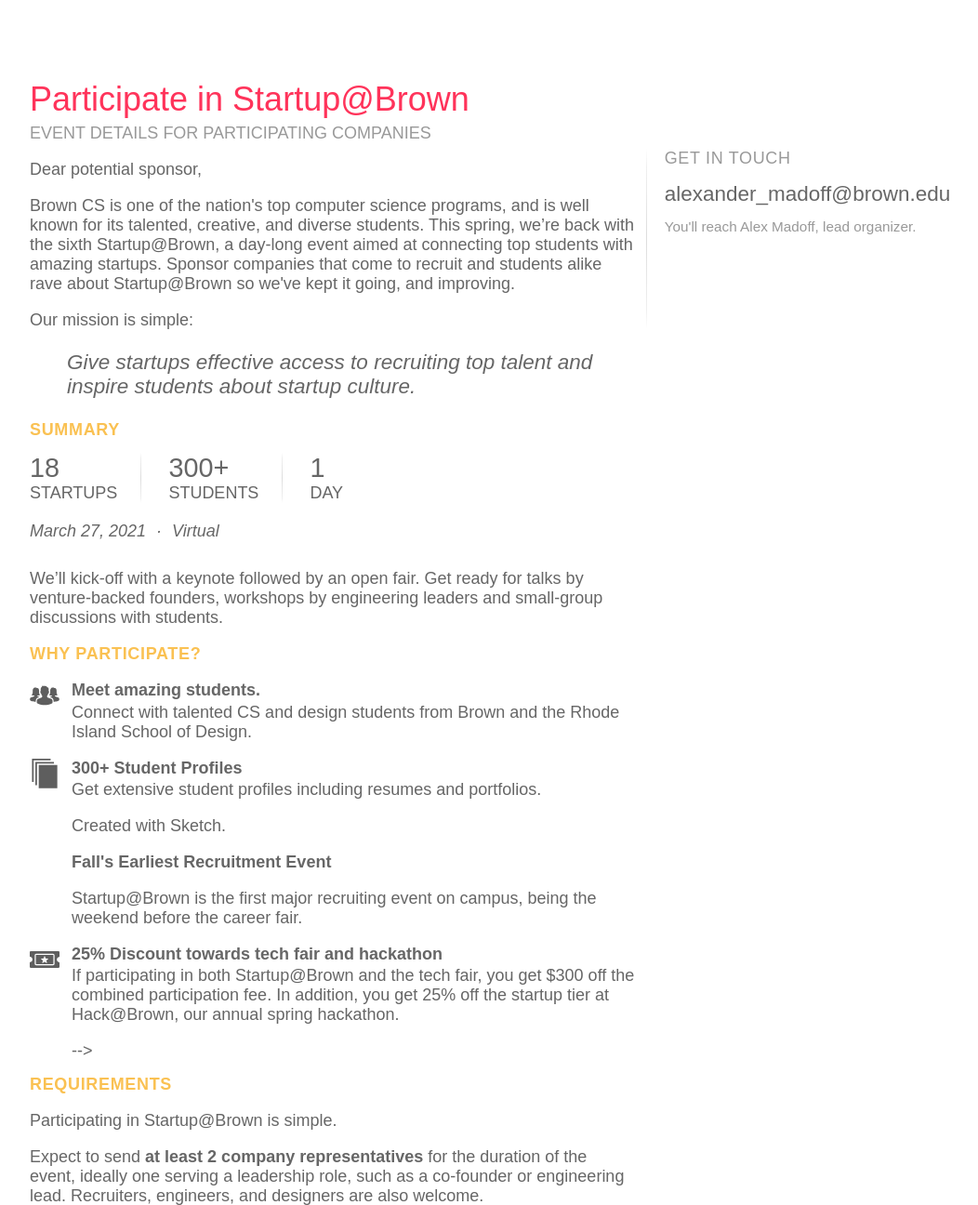
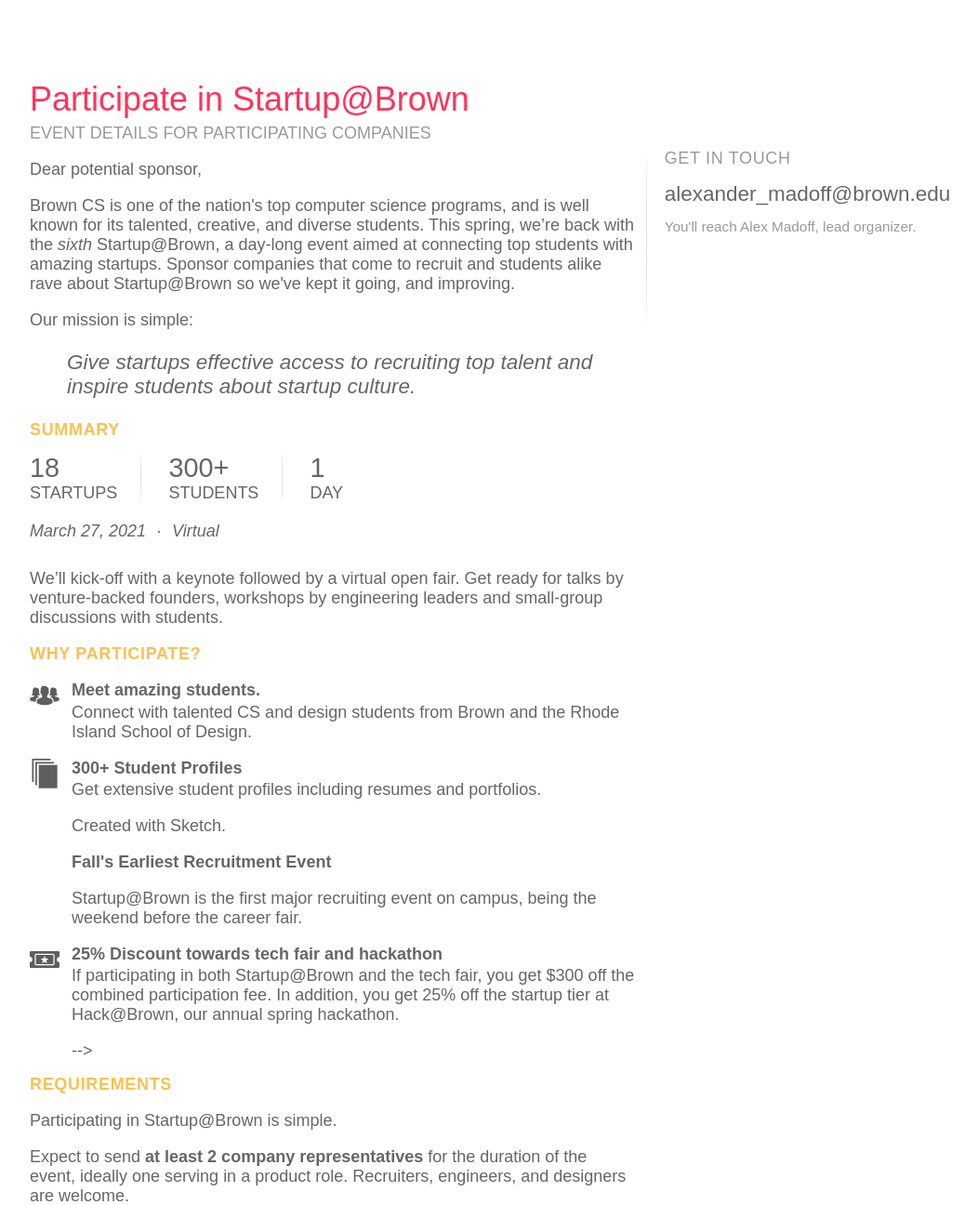
Before and after one commit to startupatbrown/startupatbrown.github.io, a Jekyll site: the page built from participate.html, in a window 1280 px wide and 1400 px high, cut to the strip 104-1400 px from the top of the window. Shown: the whole strip at 93% size, without its empty margins (111-1163 px from the left). Built offline with Jekyll 4.4.1, drawn with Linux system fonts in a browser that asks for light colours.

Commit message:
Update participate.html

```diff
--- a/participate.html
+++ b/participate.html
@@ -16,7 +16,7 @@
 
       <p>Dear potential sponsor,</p>
 
-      <p>Brown CS is one of the nation's top computer science programs, and is well known for its talented, creative, and diverse students. This spring, we’re back with the sixth Startup@Brown, a day-long event aimed at connecting top students with amazing startups. Sponsor companies that come to recruit and students alike rave about Startup@Brown so we've kept it going, and improving.</p>
+      <p>Brown CS is one of the nation's top computer science programs, and is well known for its talented, creative, and diverse students. This spring, we’re back with the <i>sixth</i> Startup@Brown, a day-long event aimed at connecting top students with amazing startups. Sponsor companies that come to recruit and students alike rave about Startup@Brown so we've kept it going, and improving.</p>
 
       <p>Our mission is simple:</p>
       <blockquote>
@@ -30,7 +30,7 @@
         <li><span>1</span><br>Day</li>
       </ul>
       <p class="summary-date-place"><i class="fa fa-calendar"></i>March 27, 2021 <span>&middot;</span> <i class="fa fa-globe"></i>Virtual</p>
-      <p>We’ll kick-off with a keynote followed by an open fair. Get ready for talks by venture-backed founders, workshops by engineering leaders and small-group discussions with students.</p>
+      <p>We’ll kick-off with a keynote followed by a virtual open fair. Get ready for talks by venture-backed founders, workshops by engineering leaders and small-group discussions with students.</p>
 
       <h2>Why Participate?</h2>
       <ul class="features">
@@ -53,12 +53,13 @@
           {% include svg/discount.html %}
           <h3>25% Discount towards tech fair and hackathon</h3>
           <p>If participating in both Startup@Brown and the tech fair, you get $300 off the combined participation fee. In addition, you get 25% off the startup tier at Hack@Brown, our annual spring hackathon.</p>
-        </li> -->
+        </li>
+-->
       </ul>
 
       <h2>Requirements</h2>
       <p>Participating in Startup@Brown is simple.</p>
-      <p>Expect to send <strong>at least 2 company representatives</strong> for the duration of the event, ideally one serving a leadership role, such as a co-founder or engineering lead. Recruiters, engineers, and designers are also welcome.</p>
+      <p>Expect to send <strong>at least 2 company representatives</strong> for the duration of the event, ideally one serving in a product role. Recruiters, engineers, and designers are welcome.</p>
       <p>Participation involves a <strong>sponsorship of $400</strong>.</p>
 
       <h2>Join Us</h2>
```
